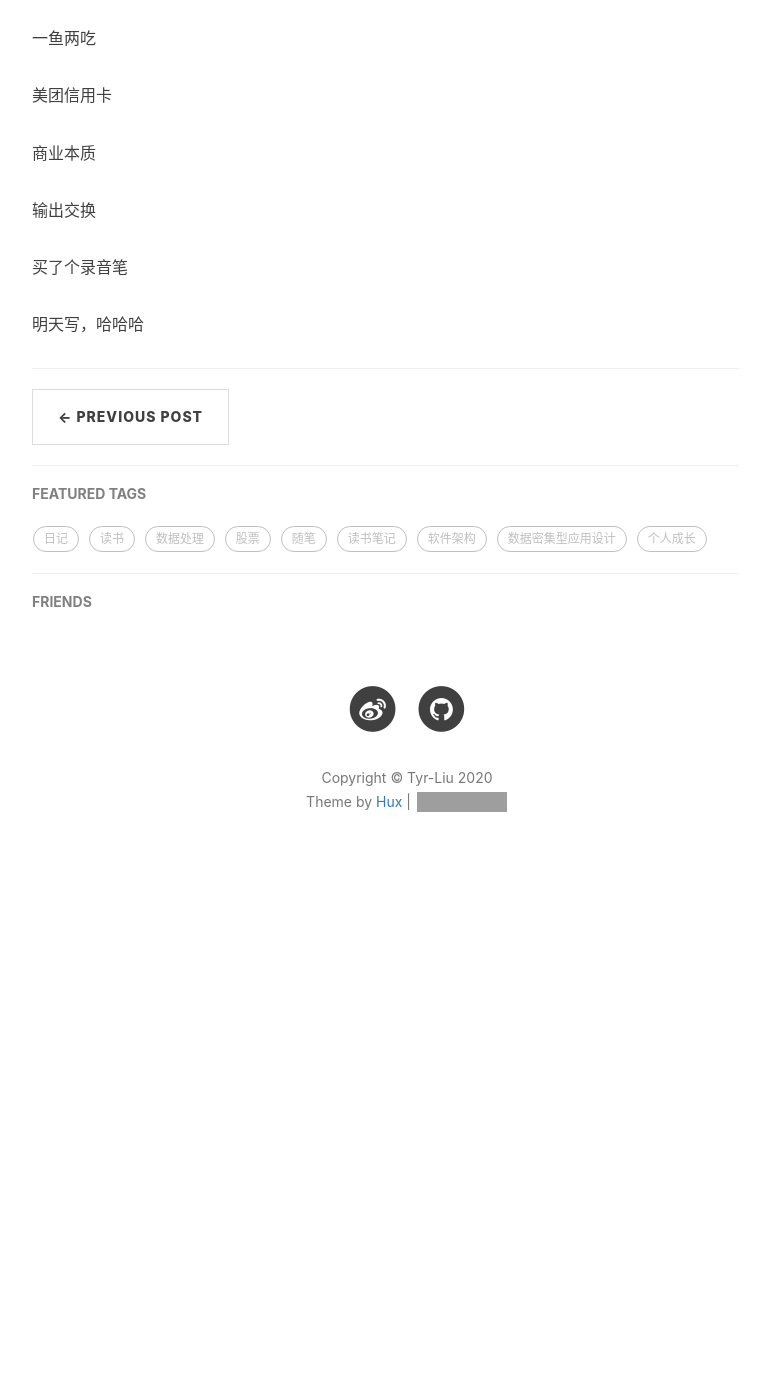
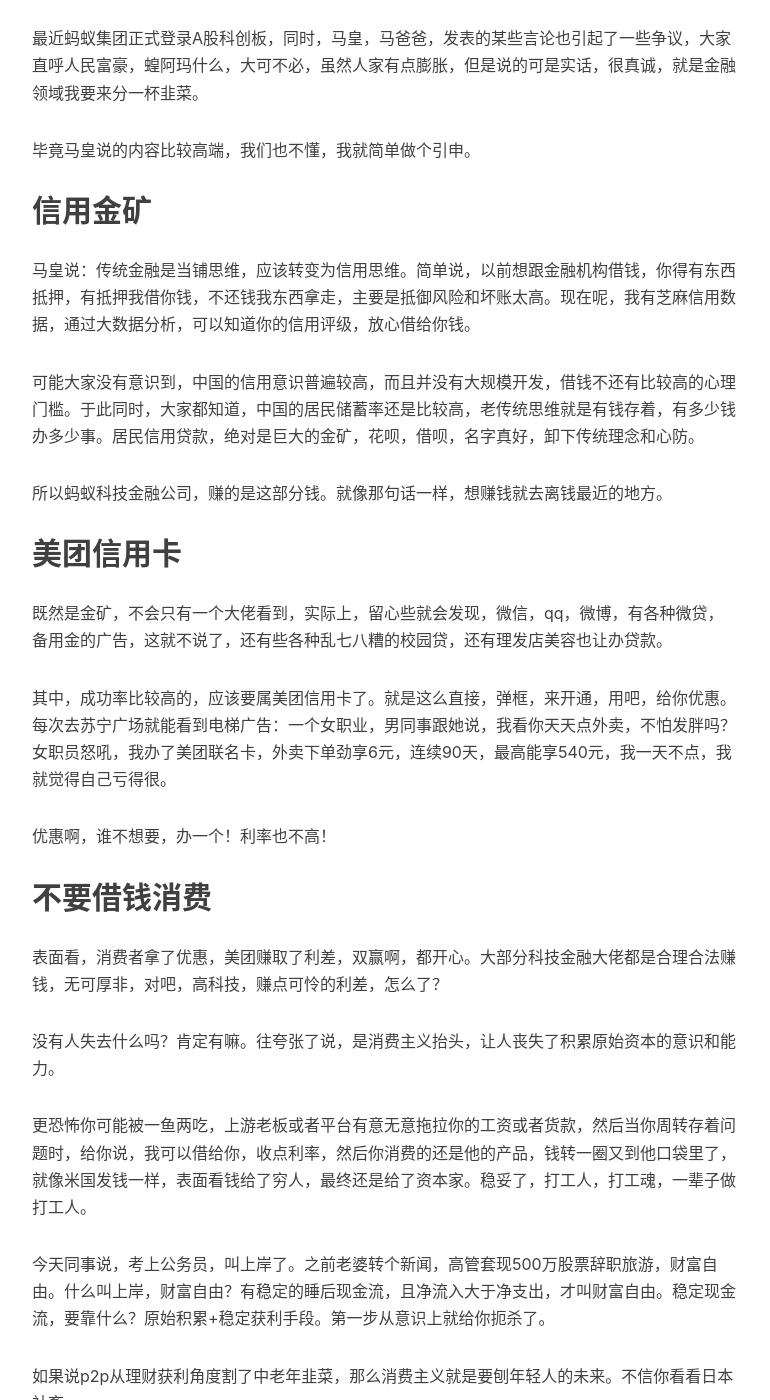
Before and after one commit to tyr-liu/tyr-liu.github.io, a Jekyll site: the page built from _posts/2020-10-27-.md, in a window 1280 px wide and 1400 px high, scrolled down 665 px. Shown: the whole window, without its empty margins (233-1003 px from the left). Built offline with Jekyll 4.4.1, drawn with Linux system fonts in a browser that asks for light colours; comment, search, counter and statistics services are not loaded; before the commit the page ends 1571 px from its top, so only the background shows below that; some of the changed text lies outside the part shown; grey boxes are pictures that could not be loaded.

Commit message:
(*) 花呗

```diff
--- a/_posts/2020-10-27-.md
+++ b/_posts/2020-10-27-.md
@@ -2,23 +2,52 @@
 layout:     post
 title:      "不要借钱炒股，更不要借钱消费"
 subtitle:   "马皇牛逼"
-date:       2020-10-27 23:00:00
+date:       2020-10-29 23:00:00
 author:     "Tyr"
 header-img: "img/pexels-simon-migaj-1644794.jpg"
 tags:
     - 日记
 ---
 
-信用金矿
 
-一鱼两吃
+27号写了个提纲，今天做个补全。
 
-美团信用卡
+最近蚂蚁集团正式登录A股科创板，同时，马皇，马爸爸，发表的某些言论也引起了一些争议，大家直呼人民富豪，蝗阿玛什么，大可不必，虽然人家有点膨胀，但是说的可是实话，很真诚，就是金融领域我要来分一杯韭菜。
 
-商业本质
+毕竟马皇说的内容比较高端，我们也不懂，我就简单做个引申。
 
-输出交换
+## 信用金矿
 
-买了个录音笔
+马皇说：传统金融是当铺思维，应该转变为信用思维。简单说，以前想跟金融机构借钱，你得有东西抵押，有抵押我借你钱，不还钱我东西拿走，主要是抵御风险和坏账太高。现在呢，我有芝麻信用数据，通过大数据分析，可以知道你的信用评级，放心借给你钱。
 
-明天写，哈哈哈
+可能大家没有意识到，中国的信用意识普遍较高，而且并没有大规模开发，借钱不还有比较高的心理门槛。于此同时，大家都知道，中国的居民储蓄率还是比较高，老传统思维就是有钱存着，有多少钱办多少事。居民信用贷款，绝对是巨大的金矿，花呗，借呗，名字真好，卸下传统理念和心防。
+
+所以蚂蚁科技金融公司，赚的是这部分钱。就像那句话一样，想赚钱就去离钱最近的地方。
+
+## 美团信用卡
+
+既然是金矿，不会只有一个大佬看到，实际上，留心些就会发现，微信，qq，微博，有各种微贷，备用金的广告，这就不说了，还有些各种乱七八糟的校园贷，还有理发店美容也让办贷款。
+
+其中，成功率比较高的，应该要属美团信用卡了。就是这么直接，弹框，来开通，用吧，给你优惠。每次去苏宁广场就能看到电梯广告：一个女职业，男同事跟她说，我看你天天点外卖，不怕发胖吗？女职员怒吼，我办了美团联名卡，外卖下单劲享6元，连续90天，最高能享540元，我一天不点，我就觉得自己亏得很。
+
+优惠啊，谁不想要，办一个！利率也不高！
+
+## 不要借钱消费
+
+表面看，消费者拿了优惠，美团赚取了利差，双赢啊，都开心。大部分科技金融大佬都是合理合法赚钱，无可厚非，对吧，高科技，赚点可怜的利差，怎么了？
+
+没有人失去什么吗？肯定有嘛。往夸张了说，是消费主义抬头，让人丧失了积累原始资本的意识和能力。
+
+更恐怖你可能被一鱼两吃，上游老板或者平台有意无意拖拉你的工资或者货款，然后当你周转存着问题时，给你说，我可以借给你，收点利率，然后你消费的还是他的产品，钱转一圈又到他口袋里了，就像米国发钱一样，表面看钱给了穷人，最终还是给了资本家。稳妥了，打工人，打工魂，一辈子做打工人。
+
+今天同事说，考上公务员，叫上岸了。之前老婆转个新闻，高管套现500万股票辞职旅游，财富自由。什么叫上岸，财富自由？有稳定的睡后现金流，且净流入大于净支出，才叫财富自由。稳定现金流，要靠什么？原始积累+稳定获利手段。第一步从意识上就给你扼杀了。
+
+如果说p2p从理财获利角度割了中老年韭菜，那么消费主义就是要刨年轻人的未来。不信你看看日本社畜。
+
+为了中华民族危大复兴，为了实现全面小康的宏伟目标。我们不要开着50万的车，还着8000块的贷，工资还完花呗月月光。
+
+## 买了个录音笔
+
+等到货。
+
+最后聊着聊着到消费主义了，老话题了，没劲，今天就这样，下次写那天看到的《商业的本质》吧。
```
